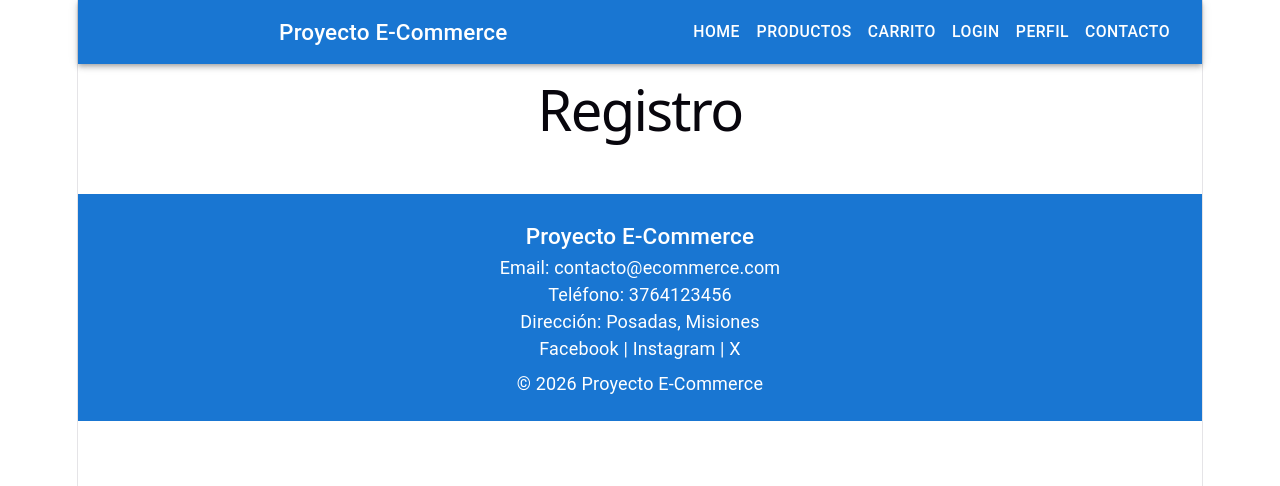
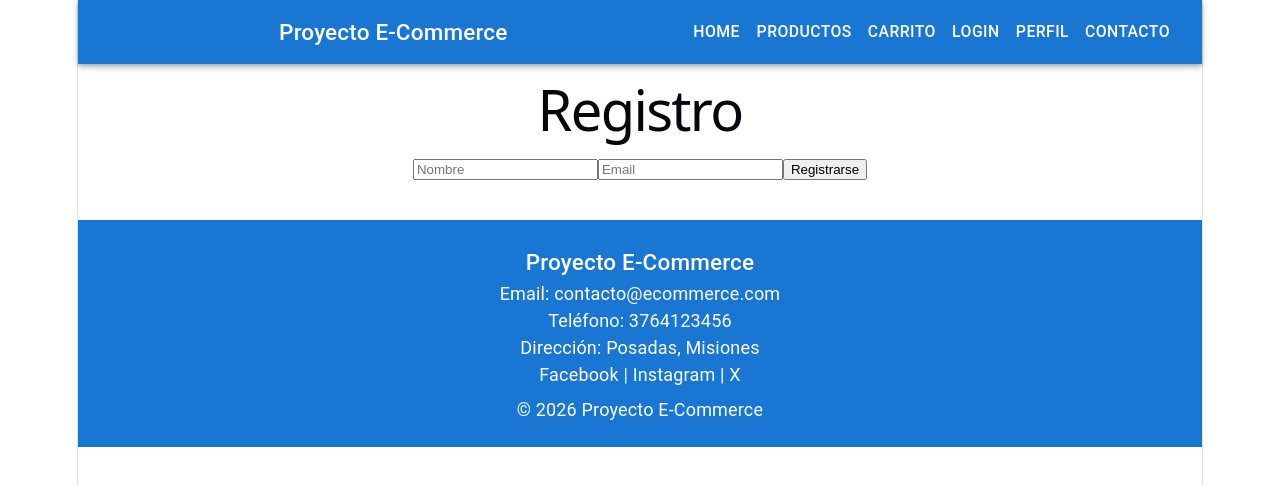
Before and after one commit to JuanCamp98/proyecto-ecommerce, a React (Vite) app: page /registro in a window 1280 px wide. Shown: the top 486 px of the page. Built offline with nearby package versions, Linux system fonts and the light colour scheme.

Commit message:
Registro, logout y usuario en navbar

```diff
--- a/src/components/Navbar.jsx
+++ b/src/components/Navbar.jsx
@@ -1,7 +1,11 @@
 import { AppBar, Toolbar, Button, Typography } from "@mui/material";
 import { Link } from "react-router-dom";
+import { useContext } from "react";
+import { UserContext } from "../contexts/UserContext";
 
 function Navbar() {
+  const { user } = useContext(UserContext);
+
   return (
     <AppBar position="static">
       <Toolbar>
@@ -35,6 +39,12 @@ function Navbar() {
   <Button color="inherit" component={Link} to="/contacto">
     Contacto
   </Button>
+
+  {user && (
+    <Typography sx={{ ml: 2 }}>
+      Hola, {user.nombre}
+    </Typography>
+  )}
 </Toolbar>
     </AppBar>
   );
--- a/src/contexts/UserContext.jsx
+++ b/src/contexts/UserContext.jsx
@@ -12,12 +12,25 @@ function UserProvider({ children }) {
     });
   };
 
+  const registro = (nombre, email) => {
+    setUser({
+        nombre: nombre,
+        email: email,
+    });
+  }
+
+  const logout = () => {
+    setUser(null);
+  }
+
   return (
     <UserContext.Provider
       value={{
         user,
         setUser,
         login,
+        registro,
+        logout,
       }}
     >
       {children}
--- a/src/pages/Perfil.jsx
+++ b/src/pages/Perfil.jsx
@@ -2,7 +2,7 @@ import { useContext } from "react";
 import { UserContext } from "../contexts/UserContext";
 
 function Perfil() {
-  const { user } = useContext(UserContext);
+  const { user, logout } = useContext(UserContext);
 
   if (!user) {
     return <h2>No hay usuario logueado</h2>;
@@ -15,6 +15,10 @@ function Perfil() {
       <p>Nombre: {user.nombre}</p>
 
       <p>Email: {user.email}</p>
+
+      <button onClick={logout}>
+        Cerrar sesión
+      </button>
     </>
   );
 }
--- a/src/pages/Registro.jsx
+++ b/src/pages/Registro.jsx
@@ -1,5 +1,43 @@
+import { useState, useContext } from "react";
+import { UserContext } from "../contexts/UserContext";
+
 function Registro() {
-    return <h1>Registro</h1>;
+  const [nombre, setNombre] = useState("");
+  const [email, setEmail] = useState("");
+
+  const { registro } = useContext(UserContext);
+
+  const handleSubmit = (e) => {
+    e.preventDefault();
+
+    registro(nombre, email);
+
+    alert("Usuario registrado");
+  };
+
+  return (
+    <form onSubmit={handleSubmit}>
+      <h1>Registro</h1>
+
+      <input
+        type="text"
+        placeholder="Nombre"
+        value={nombre}
+        onChange={(e) => setNombre(e.target.value)}
+      />
+
+      <input
+        type="email"
+        placeholder="Email"
+        value={email}
+        onChange={(e) => setEmail(e.target.value)}
+      />
+
+      <button type="submit">
+        Registrarse
+      </button>
+    </form>
+  );
 }
 
 export default Registro;
```
Lines whose indentation alone changed are shown as unchanged.
